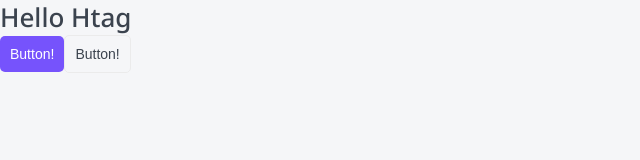
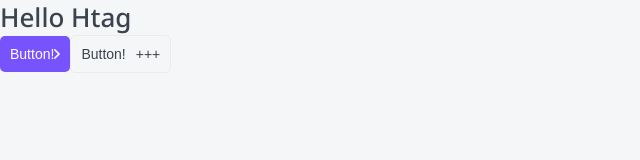
Before and after one commit to SergiyPysanenko/nextjs-app, a Next.js app: page / in a window 1280 px wide. Shown: the top 160 px of the page, without its empty margins (0-640 px from the left). Built offline with nearby package versions, Linux system fonts and the light colour scheme.

Commit message:
Add svg on project

```diff
--- a/app/page.tsx
+++ b/app/page.tsx
@@ -1,5 +1,6 @@
 import { Htag } from "@/components/Htag/Htag";
 import { Button } from "@/components/Button/Button";
+import Arrow from "../public/arrow.svg";
 
 export default function Home(): JSX.Element {
   return (
@@ -7,8 +8,11 @@ export default function Home(): JSX.Element {
       <Htag tag="h1">Hello Htag</Htag>
       <Button appearance="primary" className="primary">
         Button!
+        <Arrow />
       </Button>
-      <Button appearance="secondary">Button!</Button>
+      <Button appearance="secondary" arrow="right">
+        Button!
+      </Button>
     </div>
   );
 }
--- a/components/Button/Button.module.css
+++ b/components/Button/Button.module.css
@@ -32,3 +32,13 @@
   background-color: var(--primary-accent-color);
   color: white;
 }
+
+.arrow {
+  display: inline-block;
+  margin-left: 10px;
+}
+
+.down {
+  transform: rotate(90deg);
+  transform: all 0.2s;
+}
--- a/components/Button/Button.props.ts
+++ b/components/Button/Button.props.ts
@@ -7,4 +7,5 @@ export interface ButtonProps
   > {
   children: ReactNode;
   appearance: "primary" | "secondary";
+  arrow?: "right" | "down" | "none";
 }
--- a/components/Button/Button.tsx
+++ b/components/Button/Button.tsx
@@ -4,6 +4,7 @@ import cn from "classnames";
 
 export const Button = ({
   appearance,
+  arrow = "none",
   children,
   className,
   ...props
@@ -17,6 +18,9 @@ export const Button = ({
       {...props}
     >
       {children}
+      {arrow != "none" && (
+        <span className={cn(s.arrow, { [s.down]: arrow == "down" })}> +++</span>
+      )}
     </button>
   );
 };
--- a/next.config.js
+++ b/next.config.js
@@ -1,4 +1,32 @@
-/** @type {import('next').NextConfig} */
-const nextConfig = {}
+/* eslint-disable no-undef */
+module.exports = {
+  webpack(config) {
+    // Grab the existing rule that handles SVG imports
+    const fileLoaderRule = config.module.rules.find((rule) =>
+      rule.test?.test?.(".svg")
+    );
 
-module.exports = nextConfig
+    config.module.rules.push(
+      // Reapply the existing rule, but only for svg imports ending in ?url
+      {
+        ...fileLoaderRule,
+        test: /\.svg$/i,
+        resourceQuery: /url/, // *.svg?url
+      },
+      // Convert all other *.svg imports to React components
+      {
+        test: /\.svg$/i,
+        issuer: /\.[jt]sx?$/,
+        resourceQuery: { not: /url/ }, // exclude if *.svg?url
+        use: ["@svgr/webpack"],
+      }
+    );
+
+    // Modify the file loader rule to ignore *.svg, since we have it handled now.
+    fileLoaderRule.exclude = /\.svg$/i;
+
+    return config;
+  },
+
+  // ...other config
+};
--- a/package.json
+++ b/package.json
@@ -16,6 +16,7 @@
     "react-dom": "latest"
   },
   "devDependencies": {
+    "@svgr/webpack": "^8.1.0",
     "@types/node": "latest",
     "@types/react": "latest",
     "@types/react-dom": "latest",
```
Also changed, not shown: public/arrow.svg (added), 1 other file (tests, documents, lock files or other folders).
